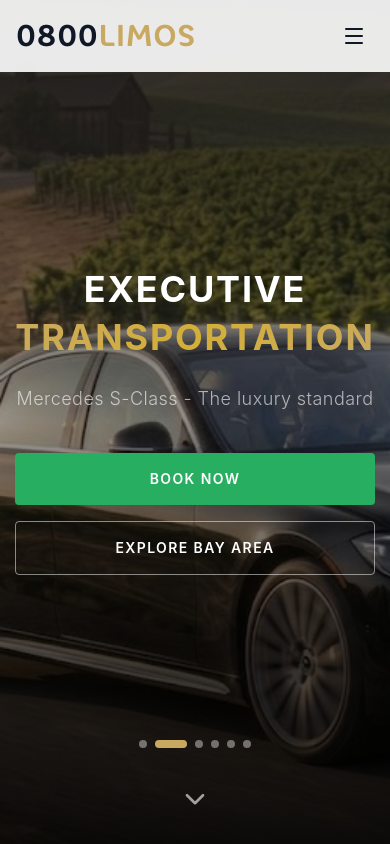
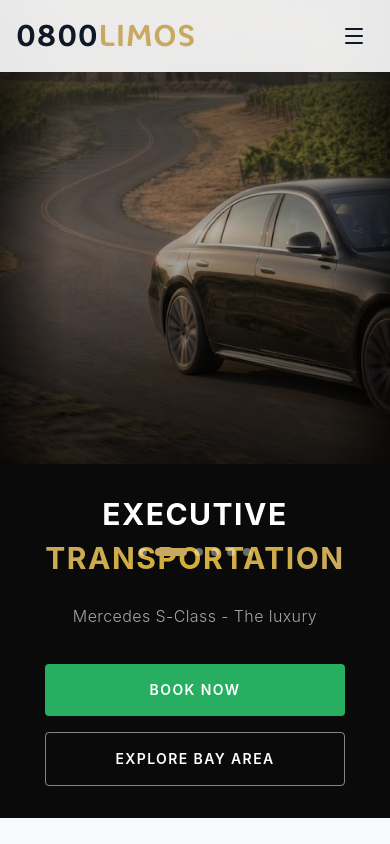
Before and after one commit to guillermedev75/0800limos-website, a React (Vite) app: page / in a window 390 px wide. Shown: the top 844 px of the page. Built offline with nearby package versions, Linux system fonts and the light colour scheme.

Commit message:
feat: hero mobile otimizado - altura 55vh, object-position ajustado, safe zones

```diff
--- a/src/components/sections/Hero.tsx
+++ b/src/components/sections/Hero.tsx
@@ -1,6 +1,6 @@
 import { useState, useEffect, useCallback } from 'react';
 import { motion, AnimatePresence } from 'framer-motion';
-import { ChevronDown } from 'lucide-react';
+
 import { useTranslation } from 'react-i18next';
 import { Button } from '../ui/Button';
 
@@ -52,7 +52,9 @@ export function Hero() {
   };
 
   return (
-    <section id="hero" className="relative h-screen w-full overflow-hidden">
+    <section id="hero" className="relative w-full overflow-hidden">
+      {/* Container da imagem - altura reduzida no mobile */}
+      <div className="relative h-[55vh] md:h-screen">
         {/* Background Slides - Slide horizontal */}
         <AnimatePresence initial={false} custom={direction}>
           <motion.div
@@ -71,22 +73,28 @@ export function Hero() {
             <img
               src={slides[currentSlide].image}
               alt={slides[currentSlide].subtitle}
-            className="w-full h-full object-cover object-center"
+              className="w-full h-full object-cover object-[20%_center] md:object-center"
             />
           </motion.div>
         </AnimatePresence>
 
-      {/* Overlay */}
-      <div className="absolute inset-0 bg-gradient-to-b from-black/80 via-black/40 to-black/90 z-10" />
+        {/* Overlays de Safe Zone - gradientes nas laterais (mobile only) */}
+        <div className="absolute inset-y-0 left-0 w-16 bg-gradient-to-r from-black/60 to-transparent z-10 md:hidden" />
+        <div className="absolute inset-y-0 right-0 w-16 bg-gradient-to-l from-black/60 to-transparent z-10 md:hidden" />
 
-      {/* Content */}
-      <div className="relative z-20 h-full flex flex-col items-center justify-center text-center px-4">
+        {/* Overlay principal */}
+        <div className="absolute inset-0 bg-gradient-to-b from-black/70 via-black/30 to-black/80 z-10" />
+      </div>
+
+      {/* Content - abaixo da imagem no mobile, sobreposto no desktop */}
+      <div className="relative md:absolute md:inset-0 md:z-20 bg-midnight md:bg-transparent py-8 md:py-0">
+        <div className="h-full flex flex-col items-center justify-center text-center px-4">
           <div className="max-w-4xl">
             <motion.h1
               initial={{ opacity: 0, y: 30 }}
               animate={{ opacity: 1, y: 0 }}
               transition={{ delay: 0.2, duration: 0.8 }}
-            className="font-display font-bold text-4xl sm:text-5xl md:text-6xl lg:text-7xl xl:text-8xl text-white uppercase tracking-wider mb-2"
+              className="font-display font-bold text-3xl sm:text-4xl md:text-5xl lg:text-6xl xl:text-7xl text-white uppercase tracking-wider mb-2"
             >
               {t('hero.title')}
             </motion.h1>
@@ -95,12 +103,12 @@ export function Hero() {
               initial={{ opacity: 0, y: 30 }}
               animate={{ opacity: 1, y: 0 }}
               transition={{ delay: 0.3, duration: 0.8 }}
-            className="font-display font-bold text-4xl sm:text-5xl md:text-6xl lg:text-7xl xl:text-8xl uppercase tracking-wider mb-6"
+              className="font-display font-bold text-3xl sm:text-4xl md:text-5xl lg:text-6xl xl:text-7xl uppercase tracking-wider mb-6"
             >
               <span className="text-gradient-gold">{t('hero.titleHighlight')}</span>
             </motion.h1>
 
-          <div className="h-8 sm:h-10 mb-10 overflow-hidden relative">
+            <div className="h-8 sm:h-10 mb-8 md:mb-10 overflow-hidden relative">
               <AnimatePresence mode="wait">
                 <motion.p
                   key={currentSlide}
@@ -108,7 +116,7 @@ export function Hero() {
                   animate={{ opacity: 1, y: 0 }}
                   exit={{ opacity: 0, y: -20 }}
                   transition={{ duration: 0.5 }}
-                className="text-lg sm:text-xl md:text-2xl text-white/80 font-light tracking-wide absolute w-full left-0"
+                  className="text-base sm:text-lg md:text-xl lg:text-2xl text-white/80 font-light tracking-wide absolute w-full left-0"
                 >
                   {slides[currentSlide].subtitle}
                 </motion.p>
@@ -137,9 +145,11 @@ export function Hero() {
               </Button>
             </motion.div>
           </div>
+        </div>
+      </div>
 
-        {/* Slide Indicators */}
-        <div className="absolute bottom-24 left-1/2 -translate-x-1/2 flex gap-2 z-20">
+      {/* Slide Indicators - posicionado corretamente para mobile/desktop */}
+      <div className="absolute bottom-[32%] md:bottom-24 left-1/2 -translate-x-1/2 flex gap-2 z-30">
         {slides.map((_, index) => (
           <button
             key={index}
@@ -156,25 +166,6 @@ export function Hero() {
           />
         ))}
       </div>
-
-        {/* Scroll Indicator */}
-        <motion.div
-          initial={{ opacity: 0 }}
-          animate={{ opacity: 1 }}
-          transition={{ delay: 1.2 }}
-          className="absolute bottom-8 left-1/2 -translate-x-1/2 z-20"
-        >
-          <motion.button
-            onClick={() => scrollToSection('#booking')}
-            animate={{ y: [0, 10, 0] }}
-            transition={{ duration: 2, repeat: Infinity, ease: 'easeInOut' }}
-            className="text-white/60 hover:text-gold transition-colors"
-            aria-label="Scroll down"
-          >
-            <ChevronDown size={32} />
-          </motion.button>
-        </motion.div>
-      </div>
     </section>
   );
 }
```
Lines whose indentation alone changed are shown as unchanged.
